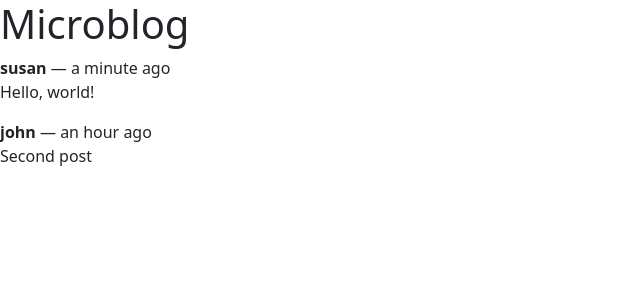
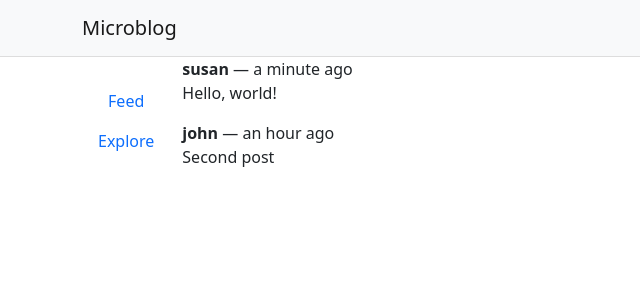
Before and after one commit to apdd2003/react-blog, a React (Create React App) app: page / in a window 1280 px wide. Shown: the top 300 px of the page, without its empty margins (0-640 px from the left). Built offline with nearby package versions, Linux system fonts and the light colour scheme.

Commit message:
add header sidebar component, edit index.css

```diff
--- a/src/App.js
+++ b/src/App.js
@@ -1,30 +1,39 @@
+import Container from "react-bootstrap/Container";
+import Stack from "react-bootstrap/Stack";
+import Header from "./components/Header";
+import Sidebar from "./components/Sidebar";
+
 export default function App() {
   const posts = [
     {
       id: 1,
-      text: 'Hello, world!',
-      timestamp: 'a minute ago',
+      text: "Hello, world!",
+      timestamp: "a minute ago",
       author: {
-        username: 'susan',
+        username: "susan",
       },
     },
     {
       id: 2,
-      text: 'Second post',
-      timestamp: 'an hour ago',
+      text: "Second post",
+      timestamp: "an hour ago",
       author: {
-        username: 'john',
+        username: "john",
       },
     },
   ];
 
   return (
-    <>
-      <h1>Microblog</h1>
-      {posts.length === 0 ?
+    <Container fluid className="App">
+      <Header />
+      <Container>
+        <Stack direction="horizontal">
+          <Sidebar />
+          <Container>
+            {posts.length === 0 ? (
               <p>There are no blog posts.</p>
-      :
-        posts.map(post => {
+            ) : (
+              posts.map((post) => {
                 return (
                   <p key={post.id}>
                     <b>{post.author.username}</b> &mdash; {post.timestamp}
@@ -33,7 +42,10 @@
                   </p>
                 );
               })
-      }
-    </>
+            )}
+          </Container>
+        </Stack>
+      </Container>
+    </Container>
   );
 }
--- /dev/null
+++ b/src/components/Header.js
@@ -0,0 +1,12 @@
+import Navbar from 'react-bootstrap/Navbar';
+import Container from 'react-bootstrap/Container';
+
+export default function Header() {
+  return (
+    <Navbar bg="light" sticky="top" className="Header">
+      <Container>
+        <Navbar.Brand>Microblog</Navbar.Brand>
+      </Container>
+    </Navbar>
+  );
+}
--- /dev/null
+++ b/src/components/Sidebar.js
@@ -0,0 +1,15 @@
+import Navbar from "react-bootstrap/Navbar";
+import Nav from "react-bootstrap/Nav";
+
+export default function Sidebar() {
+  return (
+    <Navbar sticky="top" className="flex-column Sidebar">
+      <Nav.Item>
+        <Nav.Link href="/">Feed</Nav.Link>
+      </Nav.Item>
+      <Nav.Item>
+        <Nav.Link href="/explore">Explore</Nav.Link>
+      </Nav.Item>
+    </Navbar>
+  );
+}
--- a/src/index.css
+++ b/src/index.css
@@ -11,3 +11,12 @@
   font-family: source-code-pro, Menlo, Monaco, Consolas, 'Courier New',
     monospace;
 }
+
+.App {
+  padding: 0 !important;
+}
+
+
+.Header {
+  border-bottom: 1px solid #ddd;
+}
```
Lines whose indentation alone changed are shown as unchanged.
